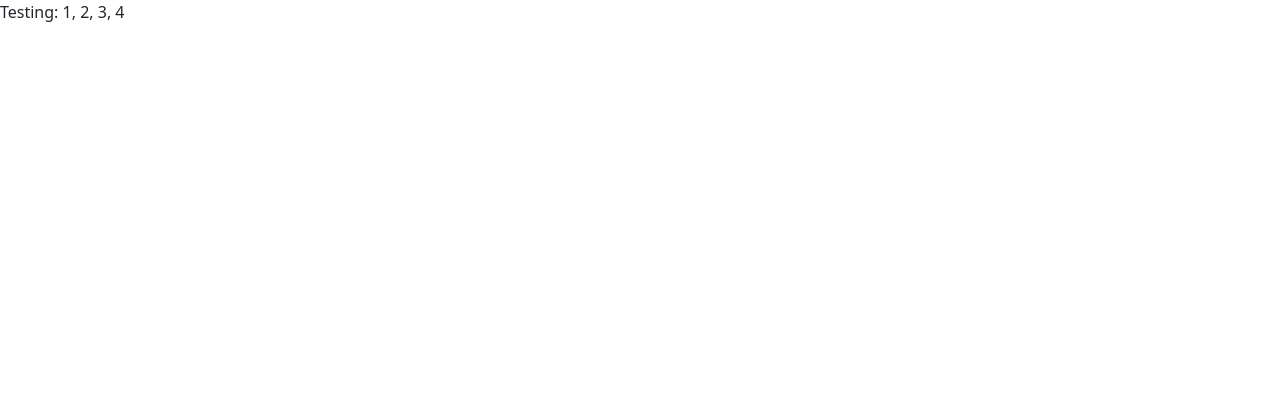
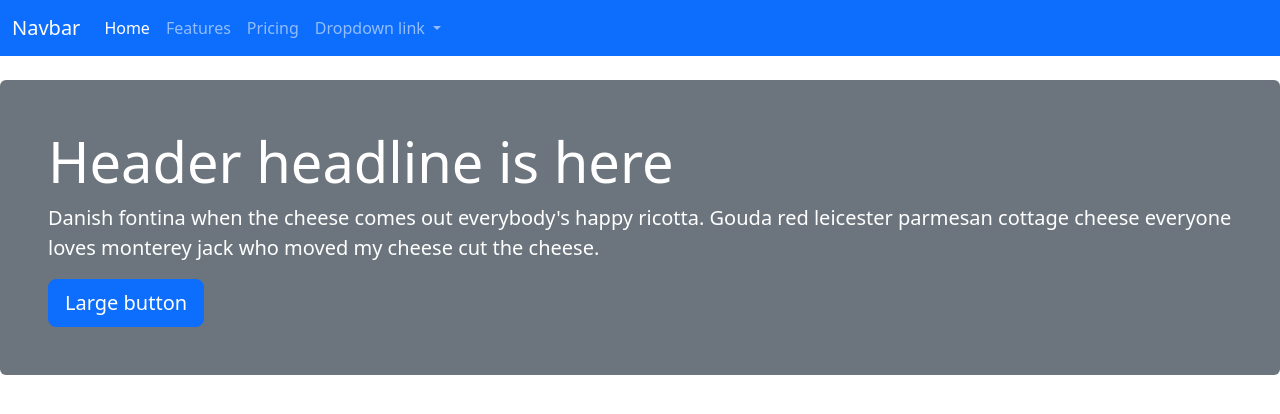
Before and after one commit to VictoriaHayden/victoria-bootstrap, a website: page src/index.html in a window 1280 px wide. Drawn offline with nearby package versions, Linux system fonts and the light colour scheme; files that its build step writes are made by us from their sources; files whose address does not match are found by name.

Commit message:
24.2.6 commit

```diff
--- a/src/index.html
+++ b/src/index.html
@@ -8,8 +8,45 @@
 </head>
 
 <body>
-  <!-- Content starts here -->
-  <p>Testing: 1, 2, 3, 4</p>
+  <nav class="navbar navbar-expand-lg bg-primary" data-bs-theme="dark">
+    <div class="container-fluid">
+      <a class="navbar-brand" href="#">Navbar</a>
+      <button class="navbar-toggler" type="button" data-bs-toggle="collapse" data-bs-target="#navbarNavDropdown" aria-controls="navbarNavDropdown" aria-expanded="false" aria-label="Toggle navigation">
+        <span class="navbar-toggler-icon"></span>
+      </button>
+      <div class="collapse navbar-collapse" id="navbarNavDropdown">
+        <ul class="navbar-nav">
+          <li class="nav-item">
+            <a class="nav-link active" aria-current="page" href="#">Home</a>
+          </li>
+          <li class="nav-item">
+            <a class="nav-link" href="#">Features</a>
+          </li>
+          <li class="nav-item">
+            <a class="nav-link" href="#">Pricing</a>
+          </li>
+          <li class="nav-item dropdown">
+            <a class="nav-link dropdown-toggle" href="#" role="button" data-bs-toggle="dropdown" aria-expanded="false">
+              Dropdown link
+            </a>
+            <ul class="dropdown-menu">
+              <li><a class="dropdown-item" href="#">Action</a></li>
+              <li><a class="dropdown-item" href="#">Another action</a></li>
+              <li><a class="dropdown-item" href="#">Something else here</a></li>
+            </ul>
+          </li>
+        </ul>
+      </div>
+    </div>
+  </nav>
+
+  <div>
+    <header class="bg-secondary text-white my-4 p-5 rounded">
+      <h1 class="display-4">Header headline is here</h1>
+      <p class="lead">Danish fontina when the cheese comes out everybody's happy ricotta. Gouda red leicester parmesan cottage cheese everyone loves monterey jack who moved my cheese cut the cheese.</p>
+      <button type="button" class="btn btn-primary btn-lg">Large button</button>
+    </header>
+  </div>
 
   <!-- Closing scripts here -->
   <script src="js/bootstrap.bundle.min.js"></script>
```
Also changed, not shown: docs/index.html (+39 -2 lines).
